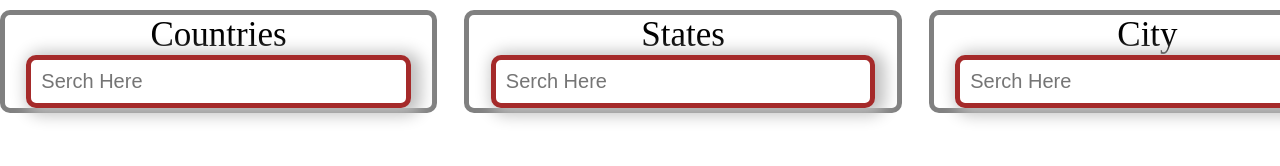
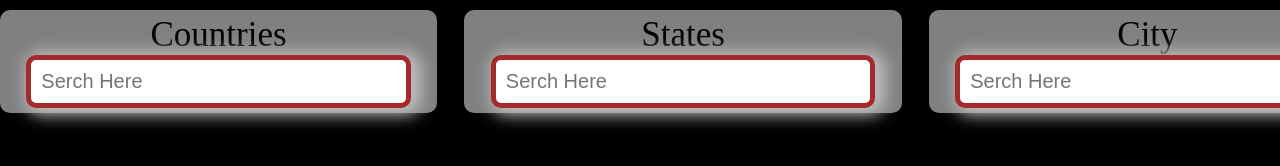
Before and after one commit to amitpal97/api_country_state, a plain HTML site: page index.html in a window 1280 px wide. Shown: the top 166 px of the page. Drawn offline with Linux system fonts and the light colour scheme; no server answers.

Commit message:
some style added

```diff
--- a/style.css
+++ b/style.css
@@ -1,31 +1,39 @@
-*{
+* {
     margin: 0;
     padding: 0;
     box-sizing: border-box;
 }
-.manwrapper{
+body{
+    background-color:black;
+}
+
+.manwrapper {
     width: 1366px;
     display: flex;
     justify-content: space-between;
     margin: 0 auto;
-padding: 10px 0
+    padding: 10px 0;
+    background-color: black;
 }
 
-.wrapper1{
+.wrapper1 {
     width: 32%;
     text-align: center;
     border: 5px solid grey;
     /* height:80vh; */
     border-radius: 10px;
+    background-color: grey;
 }
-input{
+
+input {
     border: 1px solid gray;
     font-size: 20px;
     border-radius: 10px;
     width: 90%;
     padding: 10px;
-    box-shadow: 5px 2px  16px 5px silver;
-    border:5px solid brown;
+    box-shadow: 5px 2px 16px 5px silver;
+    border: 5px solid brown;
+
     /* text-align: start; */
 }
 
@@ -38,61 +46,72 @@ input{
 /* text-align: center; */
 /* } */
 
-.countries{
+.countries {
     font-size: 35px;
 }
-.states{
+
+.states {
     font-size: 35px;
 
 }
-.cities{
+
+.cities {
     font-size: 35px;
 }
 
 
-.countryName1{
+.countryName1 {
     padding: 5px;
     margin: 10px;
     font-size: 25px;
     border: 2px solid black;
 
 }
-.countryName1:hover{
-    background-color:gray;;
+
+.countryName1:hover {
+    background-color: blue;
+    ;
 }
 
 
-.wrapper2{
+.wrapper2 {
     width: 32%;
     text-align: center;
     border: 5px solid grey;
     /* height:80vh; */
+    background-color: grey;
+
     border-radius: 10px;
 }
 
-.wrapper3{
+.wrapper3 {
     width: 32%;
     text-align: center;
     border: 5px solid grey;
     /* height:80vh; */
+    background-color: grey;
+
     border-radius: 10px;
 }
-.statesNew{
+
+.statesNew {
     padding: 5px;
     margin: 10px;
     font-size: 25px;
     border: 2px solid black;
 }
 
-.statesNew:hover{
-    background-color:blueviolet;
+.statesNew:hover {
+    background-color: blueviolet;
 }
-.citesNew{
+
+.citesNew {
     padding: 5px;
     margin: 10px;
     font-size: 25px;
     border: 2px solid black;
 }
-.citesNew:hover{
+
+.citesNew:hover {
     background-color: aqua;
 }
```
Also changed, not shown: index.html (+0 -2 lines), script.js (+17 -8 lines). Lines whose indentation alone changed are shown as unchanged.
